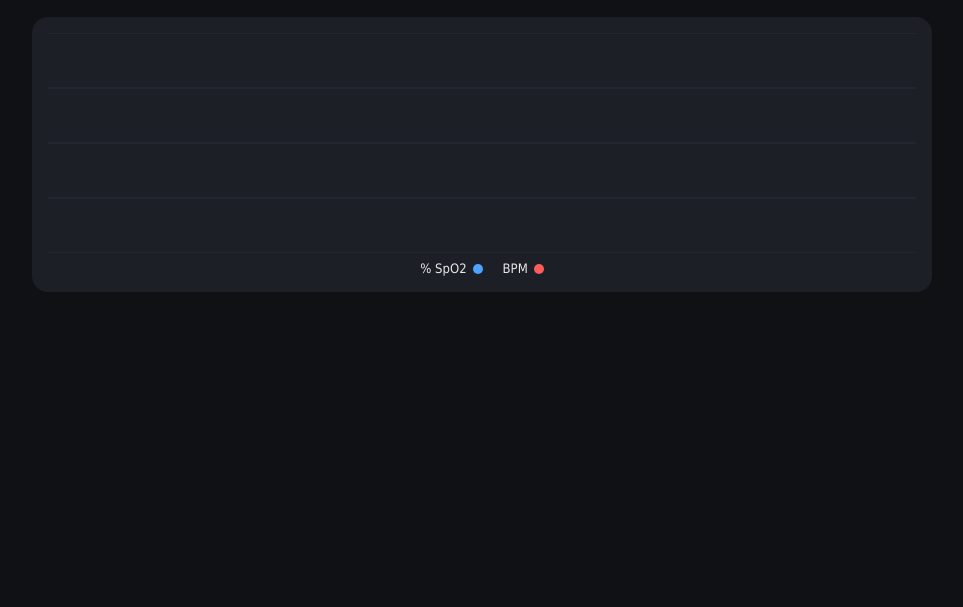
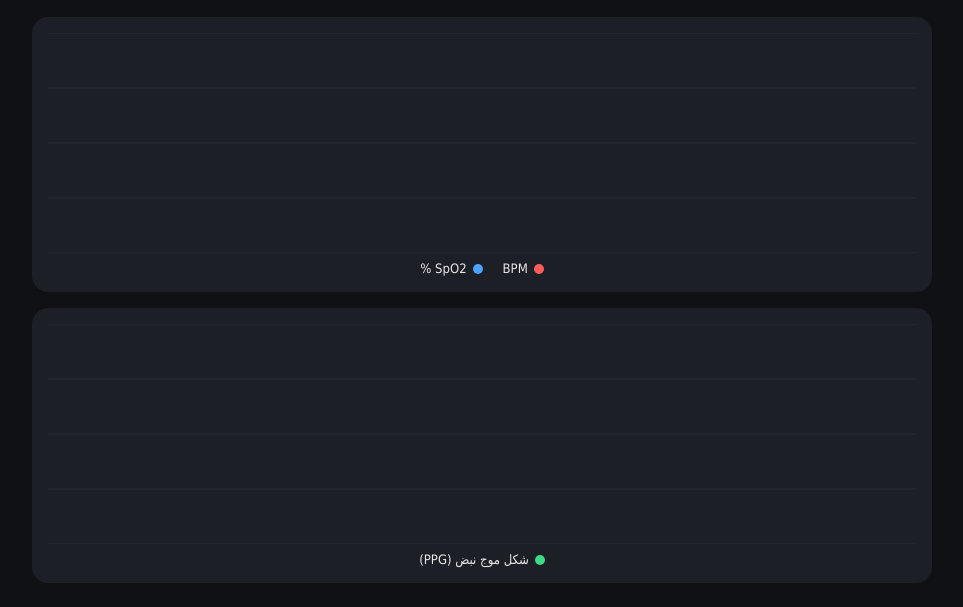
Before and after one commit to SHAYANKADE/health_core2, a website: page public/index.html in a window 1280 px wide. Shown: the part 298-905 px from the top of the page, without its empty margins (158-1121 px from the left). Before the commit the page ends 800 px from the top, so only its background shows below. Drawn offline with Linux system fonts and the light colour scheme; no server answers.

Commit message:
Update index.html

```diff
--- a/public/index.html
+++ b/public/index.html
@@ -107,6 +107,13 @@
   </div>
 </div>
 
+<div class="chart-wrap" style="margin-top: 16px;">
+  <canvas id="waveChart"></canvas>
+  <div class="legend">
+    <span><span class="dot" style="background:#3ddc84"></span> شکل موج نبض (PPG)</span>
+  </div>
+</div>
+
 <script>
 // ---------------------------------------------------------------
 // نمودار زنده‌ی ساده - کاملاً با جاوااسکریپت خالص، بدون هیچ
@@ -128,6 +135,57 @@ function resizeCanvas() {
   drawChart();
 }
 window.addEventListener('resize', resizeCanvas);
+
+// ---------------------------------------------------------------
+// نمودار شکل موج نبض (PPG) - همون داده‌ی خامی که روی OLED دیده می‌شه،
+// هر بار که یک بسته‌ی جدید از بورد می‌رسه (هر ~1 ثانیه) کامل بازرسم می‌شه
+// ---------------------------------------------------------------
+const waveCanvas = document.getElementById('waveChart');
+const waveCtx = waveCanvas.getContext('2d');
+let lastWave = null;
+
+function resizeWaveCanvas() {
+  const dpr = window.devicePixelRatio || 1;
+  const rect = waveCanvas.getBoundingClientRect();
+  waveCanvas.width = rect.width * dpr;
+  waveCanvas.height = rect.height * dpr;
+  waveCtx.setTransform(dpr, 0, 0, dpr, 0, 0);
+  drawWave(lastWave);
+}
+window.addEventListener('resize', resizeWaveCanvas);
+
+function drawWave(waveArr) {
+  const w = waveCanvas.getBoundingClientRect().width;
+  const h = waveCanvas.getBoundingClientRect().height;
+  waveCtx.clearRect(0, 0, w, h);
+
+  waveCtx.strokeStyle = '#2a2e37';
+  waveCtx.lineWidth = 1;
+  for (let i = 0; i <= 4; i++) {
+    const y = (h / 4) * i;
+    waveCtx.beginPath();
+    waveCtx.moveTo(0, y);
+    waveCtx.lineTo(w, y);
+    waveCtx.stroke();
+  }
+
+  if (!waveArr || waveArr.length < 2) return;
+
+  const minV = Math.min(...waveArr);
+  const maxV = Math.max(...waveArr);
+  const range = (maxV - minV) || 1;
+
+  waveCtx.strokeStyle = '#3ddc84';
+  waveCtx.lineWidth = 2;
+  waveCtx.beginPath();
+  waveArr.forEach((val, i) => {
+    const x = (i / (waveArr.length - 1)) * w;
+    const y = h - ((val - minV) / range) * h;
+    if (i === 0) waveCtx.moveTo(x, y);
+    else waveCtx.lineTo(x, y);
+  });
+  waveCtx.stroke();
+}
 
 function drawChart() {
   const w = canvas.getBoundingClientRect().width;
@@ -277,6 +335,11 @@ async function updateLive() {
         if (bpmData.length > MAX_POINTS) bpmData.shift();
         if (spo2Data.length > MAX_POINTS) spo2Data.shift();
         drawChart();
+
+        if (Array.isArray(d.wave) && d.wave.length > 1) {
+          lastWave = d.wave;
+          drawWave(lastWave);
+        }
       }
     } else {
       document.getElementById('status').textContent = '⚪ هنوز داده‌ای دریافت نشده';
@@ -287,6 +350,7 @@ async function updateLive() {
 }
 
 resizeCanvas();
+resizeWaveCanvas();
 updateLive();
 setInterval(updateLive, 2000);
 </script>
```
